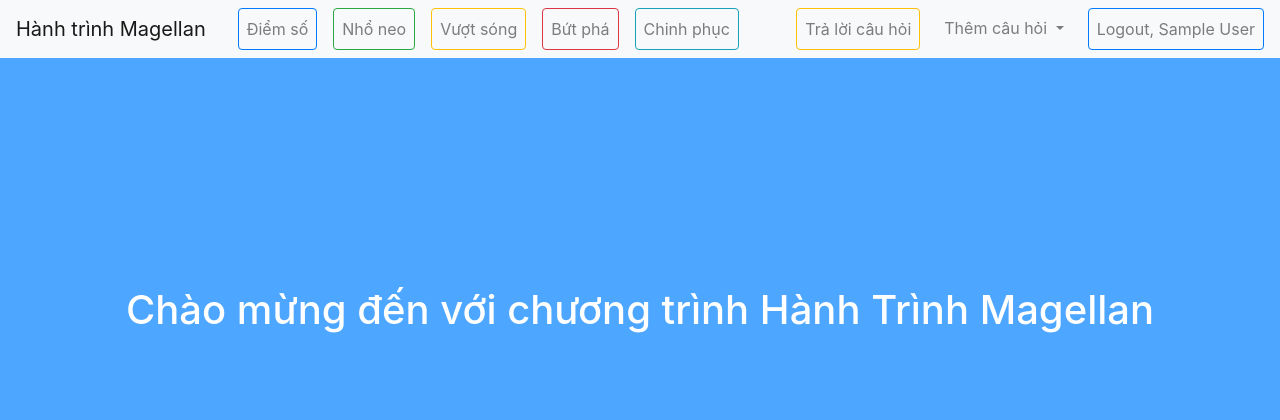
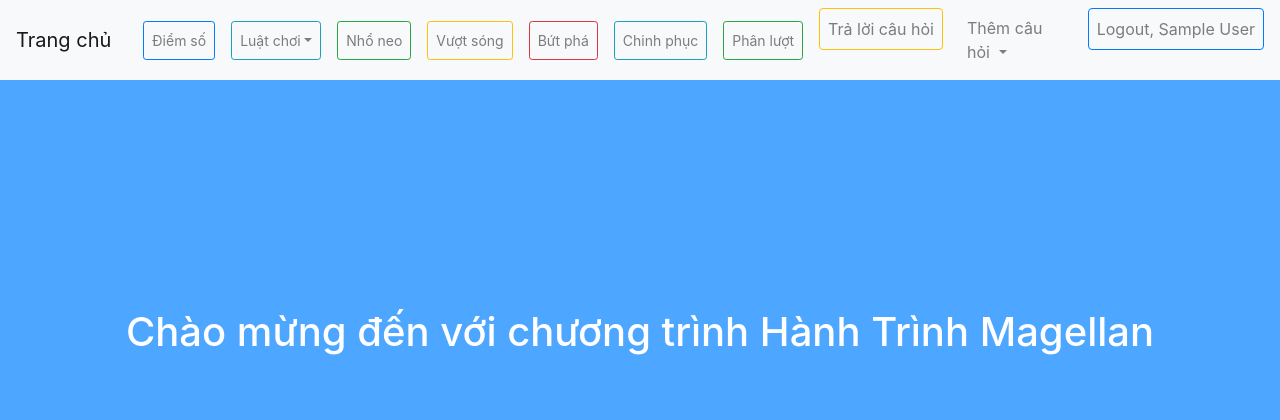
Before and after one commit to dletk/HTM_Season2, a Django app: page / in a window 1280 px wide. Shown: the top 420 px of the page. Run offline with Django 3.2, Linux system fonts and the light colour scheme; the visitor is signed in with stand-in values (Sample User, id 1); some libraries are stand-ins or nearby versions.

Commit message:
Add LuatChoi (showRules)

```diff
--- a/HTM_Season2/templates/base.html
+++ b/HTM_Season2/templates/base.html
@@ -36,7 +36,7 @@
 
 <body>
     <nav id="mainNavbar" class="navbar navbar-expand-lg navbar-light bg-light">
-        <a class="navbar-brand" href="{% url 'home' %}">Hành trình Magellan</a>
+        <a class="navbar-brand" href="{% url 'home' %}">Trang chủ</a>
 
         <button class="navbar-toggler" type="button" data-toggle="collapse" data-target="#navbarSupportedContent" aria-controls="navbarSupportedContent"
             aria-expanded="false" aria-label="Toggle navigation">
@@ -49,21 +49,34 @@
                     <a class="nav-link btn btn-outline-danger" >Reset</a>
                 </li> -->
                 <li class="nav-item">
-                    <a class="nav-link btn btn-outline-primary" href="{% url 'score' %}">Điểm số</a>
+                    <a class="nav-link btn btn-sm btn-outline-primary" href="{% url 'score' %}">Điểm số</a>
+                </li>
+                <li class="nav-item dropdown">
+                    <a class="nav-link btn btn-sm btn-outline-info dropdown-toggle" href="#" id="showRules" role="button" data-toggle="dropdown"
+                        aria-haspopup="true" aria-expanded="false">Luật chơi</a>
+                    <div class="dropdown-menu" aria-labelledby="showRules">
+                        <a class="nav-link btn btn-sm btn-outline-secondary nhoNeoRule" style="margin:3px" href="#">Nhổ neo</a>
+                        <a class="nav-link btn btn-sm btn-outline-info vuotSongRule" style="margin:3px" href="#">Vượt sóng</a>
+                        <a class="nav-link btn btn-sm btn-outline-warning butPhaRule" style="margin:3px" href="#">Bứt phá</a>
+                        <a class="nav-link btn btn-sm btn-outline-success chinhPhucRule" style="margin:3px" href="#">Chinh phục</a>
+                    </div>
                 </li>
                 <li class="nav-item">
-                    <a class="nav-link btn btn-outline-success" href="{% url 'khoidong' %}">Nhổ neo</a>
+                    <a class="nav-link btn btn-sm btn-outline-success" href="{% url 'khoidong' %}">Nhổ neo</a>
                 </li>
                 <li class="nav-item dropdown">
-                    <a class="nav-link btn btn-outline-warning" href="{% url 'vuotsong' %}">
+                    <a class="nav-link btn btn-sm btn-outline-warning" href="{% url 'vuotsong' %}">
                         Vượt sóng
                     </a>
                 </li>
                 <li class="nav-item">
-                    <a class="nav-link btn btn-outline-danger" href="{% url 'tangtoc' %}">Bứt phá</a>
+                    <a class="nav-link btn btn-sm btn-outline-danger" href="{% url 'tangtoc' %}">Bứt phá</a>
                 </li>
                 <li class="nav-item">
-                    <a class="nav-link btn btn-outline-info" href="{% url 'chinhphuc' %}">Chinh phục</a>
+                    <a class="nav-link btn btn-sm btn-outline-info" href="{% url 'chinhphuc' %}">Chinh phục</a>
+                </li>
+                <li class="nav-item">
+                    <a class="nav-link btn btn-sm btn-outline-success" href="">Phân lượt</a>
                 </li>
             </ul>
             <ul class="navbar-nav ml-auto">
@@ -93,6 +106,31 @@
             {% endblock %}
         </div>
     </div>
+
+    <div id="nhoNeoRuleDialog" title="NHỔ NEO" class="ruleDialog">
+        <p id="nhoNeoRuleContent" style="font-size: 24px; text-align: justify;">Tất cả các thí sinh trả lời 12 câu hỏi hình ảnh, audio hoặc video, mỗi câu hỏi trong vòng 15s. Thí sinh trả lời đúng và nhanh nhất được 15 điểm, những thí sinh khác trả lời đúng được 10 điểm.</p>
+        <center>
+            <button class="btn btn-success closeDialogBtn">Đóng</button>
+        </center>
+    </div>
+
+    <div id="chinhPhucRuleDialog" title="CHINH PHỤC" class="ruleDialog">
+        <p id="chinhPhucRuleContent" style="font-size: 24px; text-align: justify;">
+            - Các thí sinh tiếp tục giành lượt đi trước bằng câu hỏi phân lượt.
+            <br>
+            - Sẽ có một bảng số gồm 6*6 ô vuông gồm các ô vuông trống, ô vuông chấm than và ô vuông chấm hỏi với các mức điểm tương ứng lần lượt là 10, 20, 30.
+            <br>
+            - Mỗi thí sinh tới lượt mình chọn một ô và trả lời câu hỏi, đúng được tô màu vào ô đó. Sai các thí sinh khác ấn chuông giành quyền trả lời sau hiệu lệnh của MC. Trả lời đúng được tô màu của mình vào ô đó và lấy đi số điểm của câu hỏi từ người chọn . Sai sẽ bị trừ một nửa số điểm của câu hỏi .
+            <br>
+            - Mỗi thí sinh có quyền đặt ngôi sao hy vọng vào bất kỳ lúc nào ( chỉ được đặt một lần ). Trả lời đúng câu hỏi có NSHV được thêm số điểm câu hỏi và được chọn thêm một ô nữa để trả lời, trả lời sai bị trừ số điểm bằng số điểm của câu hỏi.
+            <br>
+            - Mỗi thí có 4 lượt chơi và nếu có một thí sinh tạo được một đường ngang dọc hoặc chéo với 4 ô màu của mình liên tiếp thì sẽ được cộng thêm 50 điểm. Mỗi thí sinh chỉ được + 50 điểm một lần.
+        </p>
+        <center>
+            <button class="btn btn-success closeDialogBtn">Đóng</button>
+        </center>
+    </div>
+
 </body>
 
 <footer class="page-footer">
@@ -115,6 +153,47 @@
     $("#toggleNavbar").click(function(){
         $("#mainNavbar").toggle();
     });
+
+    $(".closeDialogBtn").click(function(){
+        $(".ruleDialog").dialog("close");
+    });
+
+    nhoNeoRuleDialog = $("#nhoNeoRuleDialog");
+
+    nhoNeoRuleDialog.dialog({
+        modal: true,
+        autoOpen: false,
+        minWidth: 600,
+    });
+
+    $(".nhoNeoRule").click(function(){
+        if(nhoNeoRuleDialog.dialog("isOpen")){
+            // already open
+        }
+        else{
+            // the dialog has not been opened yet
+            nhoNeoRuleDialog.dialog("open");
+        }
+    });
+
+    chinhPhucRuleDialog = $("#chinhPhucRuleDialog");
+
+    chinhPhucRuleDialog.dialog({
+        modal: true,
+        autoOpen: false,
+        minWidth: 900,
+    });
+
+    $(".chinhPhucRule").click(function(){
+        if(chinhPhucRuleDialog.dialog("isOpen")){
+            // already open
+        }
+        else{
+            // the dialog has not been opened yet
+            chinhPhucRuleDialog.dialog("open");
+        }
+    });
+
 </script>
 {% block scripts %}
 {% endblock %}
```
